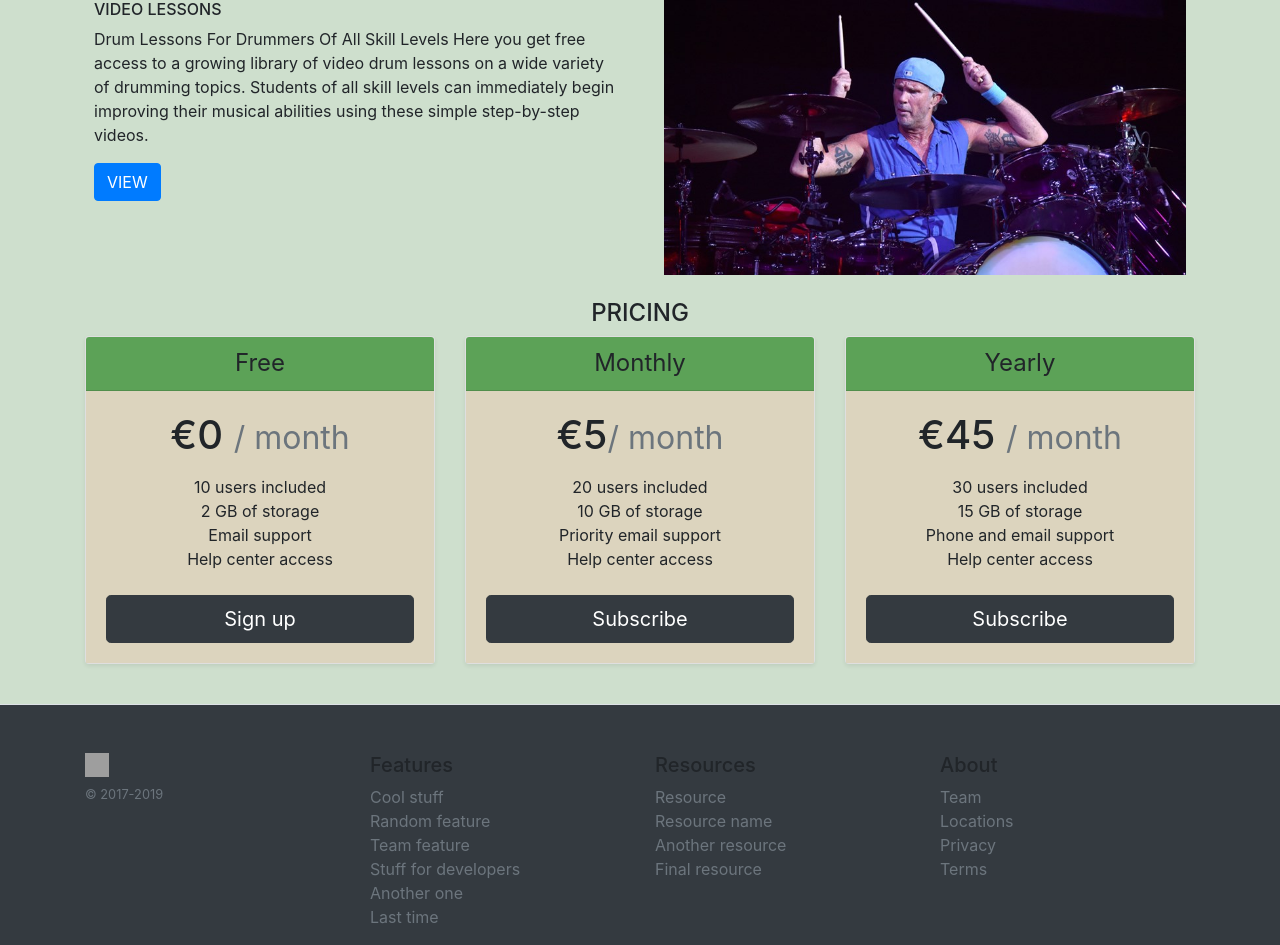
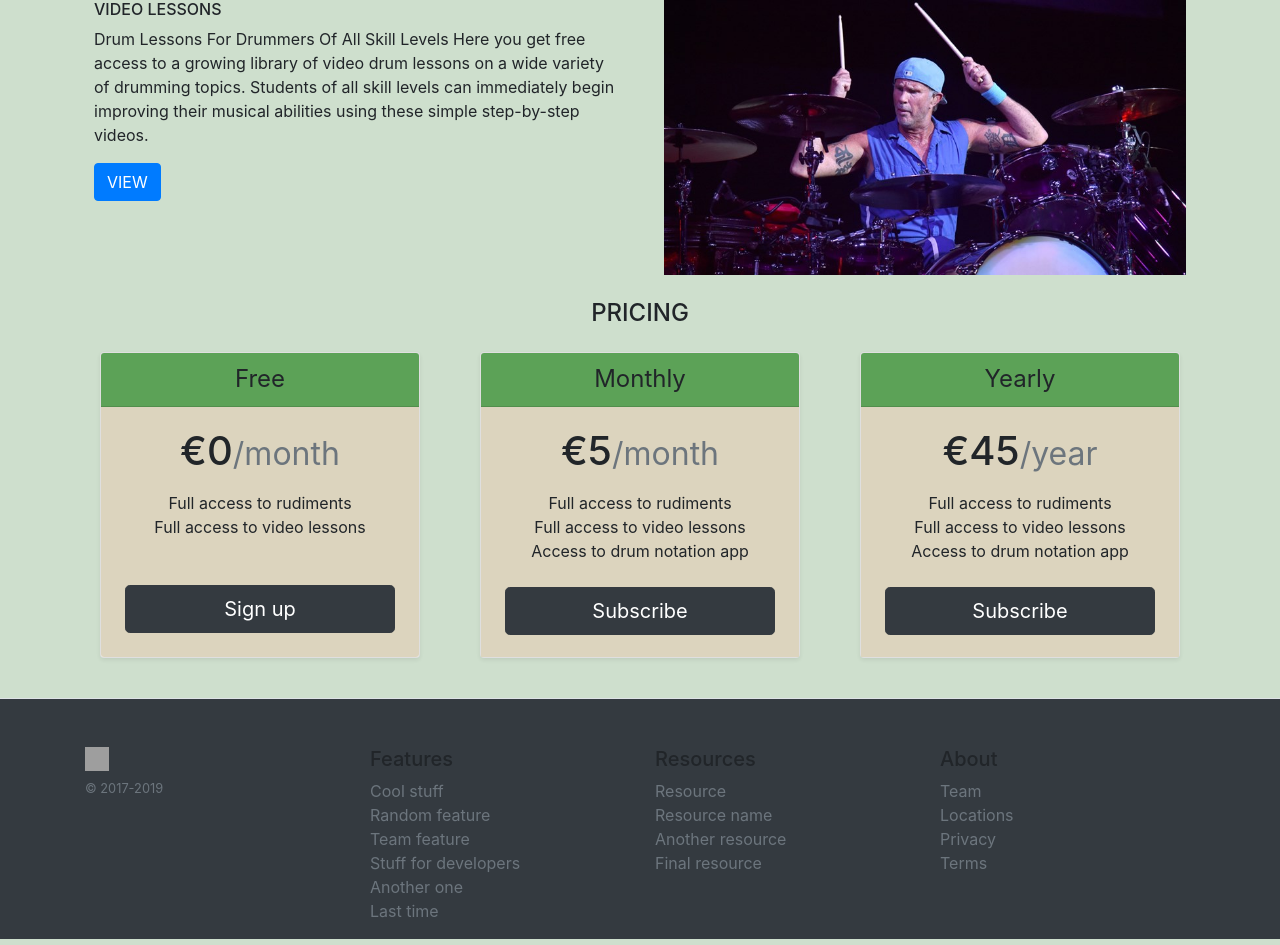
Before and after one commit to eriksdrummer/drum-web, a PHP site: page / in a window 1280 px wide. Shown: the part 1227-2172 px from the top of the page. Run offline with PHP 8.4, Linux system fonts and the light colour scheme; grey boxes are pictures that could not be loaded.

Commit message:
final body

```diff
--- a/index.html
+++ b/index.html
@@ -1,20 +1,17 @@
 <!DOCTYPE html>
 <html>
+
 <head>
   <title>Onlinedrumtool</title>
   <meta charset="utf-8" />
-    <meta
-      name="viewport"
-      content="width=device-width, initial-scale=1, shrink-to-fit=no"
-    />
+  <meta name="viewport" content="width=device-width, initial-scale=1, shrink-to-fit=no" />
   <link rel="stylesheet" href="styles/bootstrap.min.css" />
   <link rel="stylesheet" href="styles/styles.css" />
 </head>
+
 <body>
-    <header
-      class="d-flex flex-column flex-md-row align-items-center p-3 px-md-4 mb-0 bg-white shadow-sm"
-      style="background-color: rgb(182, 187, 202)!important;"
-    >
+  <header class="d-flex flex-column flex-md-row align-items-center p-3 px-md-4 mb-0 bg-white shadow-sm"
+    style="background-color: rgb(182, 187, 202)!important;">
     <a class="navbar-brand">
       <img src="img/logo.png" width="150" class="d-inline-block" alt="" />
     </a>
@@ -92,51 +89,55 @@
     </div>
   </section>
   <section class="container">
-      <h4 class="text-center">PRICING</h4>
-      <div class="card-deck mb-3 text-center" >
-        <div class="card mb-4 shadow-sm"  >
-          <div class="card-header" style="background-color:#5ca257";>
+    <h4 class="text-center mb-4">PRICING</h4>
+    <div class="card-deck mb-3 text-center">
+      <div class="col-lg-4">
+        <div class="card mb-4 shadow-sm">
+          <div class="card-header" style="background-color:#5ca257" ;>
             <h4 class="my-0 font-weight-normal">Free</h4>
           </div>
-          <div class="card-body" style="background-color:#dcd4be"; >
-            <h1 class="card-title pricing-card-title">€0 <small class="text-muted">/ month</small></h1>
+          <div class="card-body px-4" style="background-color:#dcd4be;height:178px;">
+            <h1 class="card-title pricing-card-title">€0<small class="text-muted">/month</small></h1>
             <ul class="list-unstyled mt-3 mb-4">
-              <li>10 users included</li>
-              <li>2 GB of storage</li>
-              <li>Email support</li>
-              <li>Help center access</li>
+              <li>Full access to rudiments</li>
+              <li>Full access to video lessons</li>
             </ul>
+          </div>
+          <div class="card-footer px-4 pt-0 pb-4" style="background-color:#dcd4be">
             <button type="button" class="btn btn-lg btn-block btn-dark">Sign up</button>
           </div>
         </div>
+      </div>
+      <div class="col-lg-4">
         <div class="card mb-4 shadow-sm">
-          <div class="card-header" style="background-color:#5ca257";>
+          <div class="card-header" style="background-color:#5ca257" ;>
             <h4 class="my-0 font-weight-normal">Monthly</h4>
           </div>
-          <div class="card-body" style="background-color:#dcd4be";>
-            <h1 class="card-title pricing-card-title">€5<small class="text-muted">/ month</small></h1>
+          <div class="card-body px-4" style="background-color:#dcd4be" ;>
+            <h1 class="card-title pricing-card-title">€5<small class="text-muted">/month</small></h1>
             <ul class="list-unstyled mt-3 mb-4">
-              <li>20 users included</li>
-              <li>10 GB of storage</li>
-              <li>Priority email support</li>
-              <li>Help center access</li>
+              <li>Full access to rudiments</li>
+              <li>Full access to video lessons</li>
+              <li>Access to drum notation app</li>
             </ul>
             <button type="button" class="btn btn-lg btn-block btn-dark">Subscribe</button>
           </div>
         </div>
+      </div>
+      <div class="col-lg-4">
         <div class="card mb-4 shadow-sm">
-          <div class="card-header" style="background-color:#5ca257";>
+          <div class="card-header" style="background-color:#5ca257" ;>
             <h4 class="my-0 font-weight-normal">Yearly</h4>
           </div>
-          <div class="card-body" style="background-color:#dcd4be";>
-            <h1 class="card-title pricing-card-title">€45 <small class="text-muted">/ month</small></h1>
+          <div class="card-body px-4" style="background-color:#dcd4be" ;>
+            <h1 class="card-title pricing-card-title">€45<small class="text-muted">/year</small></h1>
             <ul class="list-unstyled mt-3 mb-4">
-              <li>30 users included</li>
-              <li>15 GB of storage</li>
-              <li>Phone and email support</li>
-              <li>Help center access</li>
+              <li>Full access to rudiments</li>
+              <li>Full access to video lessons</li>
+              <li>Access to drum notation app</li>
             </ul>
             <button type="button" class="btn btn-lg btn-block btn-dark">Subscribe</button>
+          </div>
         </div>
       </div>
   </section>
@@ -144,13 +145,7 @@
     <div class="container">
       <div class="row">
         <div class="col-12 col-md">
-            <img
-              class="mb-2"
-              src="/docs/4.3/assets/brand/bootstrap-solid.svg"
-              alt=""
-              width="24"
-              height="24"
-            />
+          <img class="mb-2" src="/docs/4.3/assets/brand/bootstrap-solid.svg" alt="" width="24" height="24" />
           <small class="d-block mb-3 text-muted">&copy; 2017-2019</small>
         </div>
         <div class="col-6 col-md">
@@ -186,4 +181,5 @@
     </div>
   </footer>
 </body>
+
 </html>
--- a/styles/styles.css
+++ b/styles/styles.css
@@ -18,3 +18,7 @@ body {
   background-color: rgba(0, 0, 0, 0.4);
   align-items: center;
 }
+.card-deck .card-body {
+  height: 250px;
+}
+.card-footer {border-top:0px}
```
Lines whose indentation alone changed are shown as unchanged.
